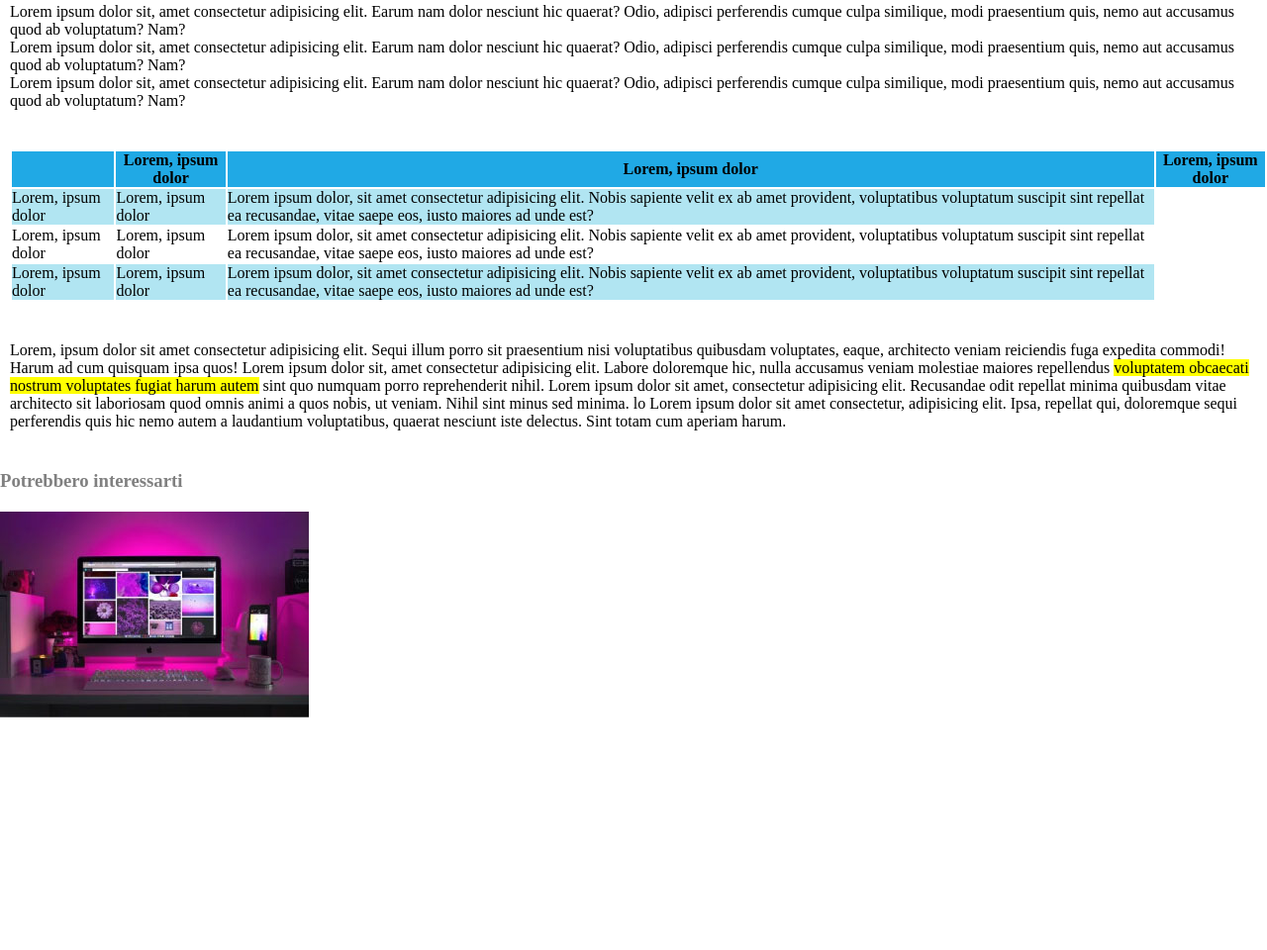
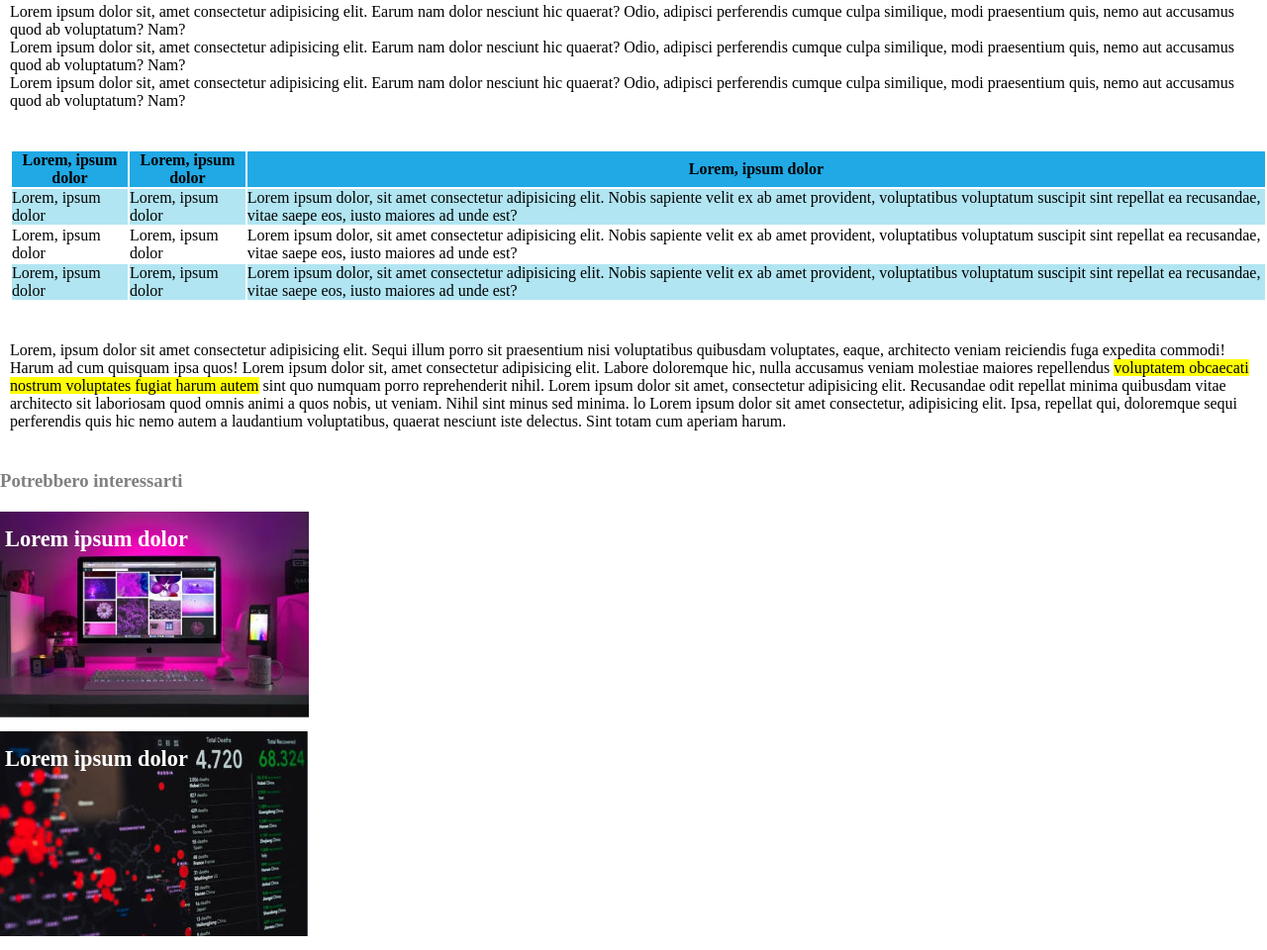
Before and after one commit to BagliettoAron/html-css-booleaner, a plain HTML site: page index.html in a window 1280 px wide. Shown: the part 691-1651 px from the top of the page at 99% size. Before the commit the page ends 1420 px from the top, so only its background shows below. Drawn offline with Linux system fonts and the light colour scheme.

Commit message:
aggiunto footer, manca header

```diff
--- a/css/style.css
+++ b/css/style.css
@@ -69,12 +69,22 @@ footer h3{
     width: 70px;
 }
 
-#monitor-image{
+#footer-image{
     width: 200px;
-    height: 180px;
-    background-color: red;
+    margin-bottom: 10px;
+    position: relative;
 }
 
-.monitor-image img{
+.footer-image img{
    background: cover;
    max-width: 100%;
+}
+
+.text-image{
+    position: absolute;
+    top: 15px;
+    left: 5px;
+    color: white;
+    font-size: 1.4em;
+    font-weight: bold;
+}
--- a/index.html
+++ b/index.html
@@ -71,11 +71,11 @@
             <!-- TABLE -->
             <table>
 
-                <th>
+                <tr>
                     <th>Lorem, ipsum dolor</th>
                     <th>Lorem, ipsum dolor</th>
                     <th>Lorem, ipsum dolor</th>
-                </th>
+                </tr>
 
                 <tr class="tr-color">
                     <td>Lorem, ipsum dolor</td>
@@ -114,12 +114,30 @@
 <footer>
     <h3 id="footer-text">Potrebbero interessarti</h3>
 
-    <div id="monitor-image">
-        <div class="img">
-            <img src="img/monitor.jpg" alt="">
+    <!-- IMG FOOTER 1 -->
+    <div id="footer-image">
+
+        <img src="img/monitor.jpg" alt="">
+        <div class="text-image">
+            Lorem ipsum dolor
         </div>
 
     </div>
+    <!-- /IMG FOOTER 1 -->
+
+
+    <!-- IMG FOOTER 2 -->
+    <div id="footer-image">
+
+        <img src="img/graph.jpg" alt="">
+        <div class="text-image">
+            Lorem ipsum dolor
+        </div>
+
+    </div>
+    <!-- /IMG FOOTER 2 -->
+
+
 </footer>
 <!-- /FOOTER -->
 
```
